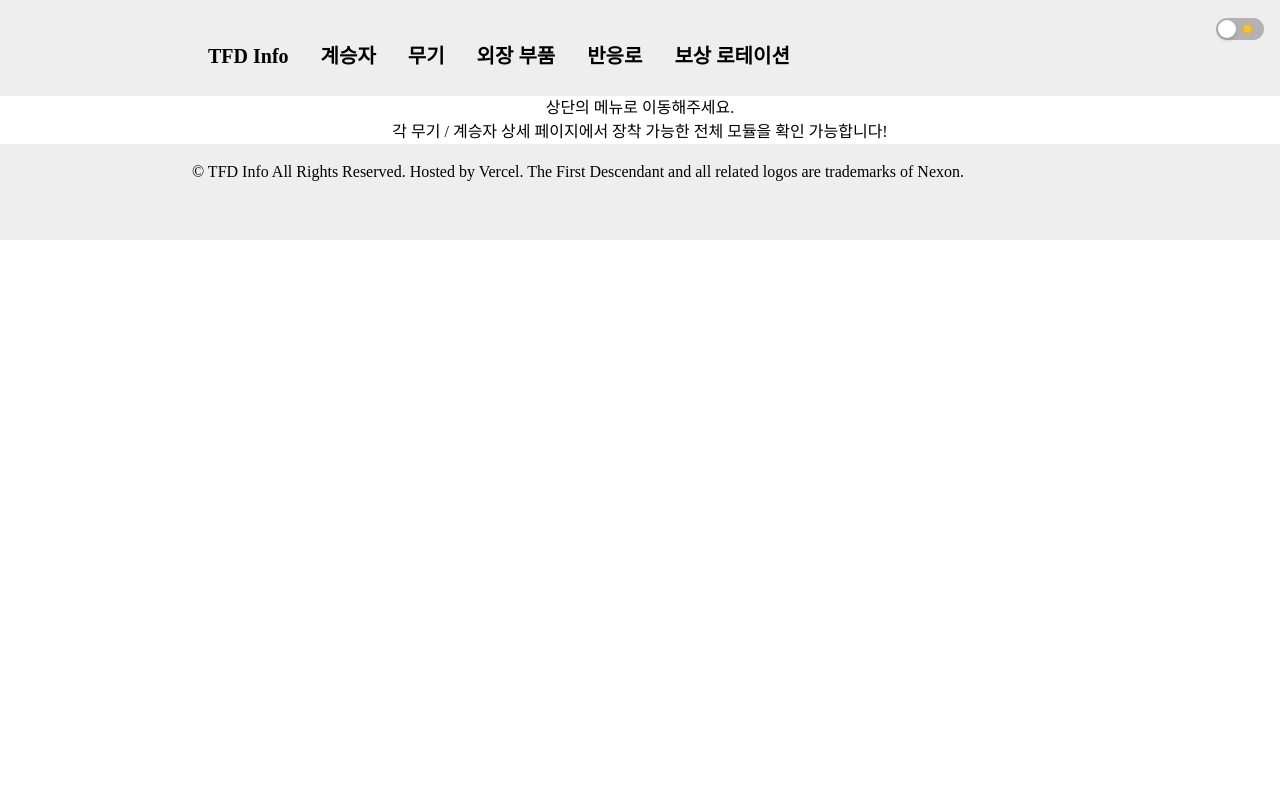
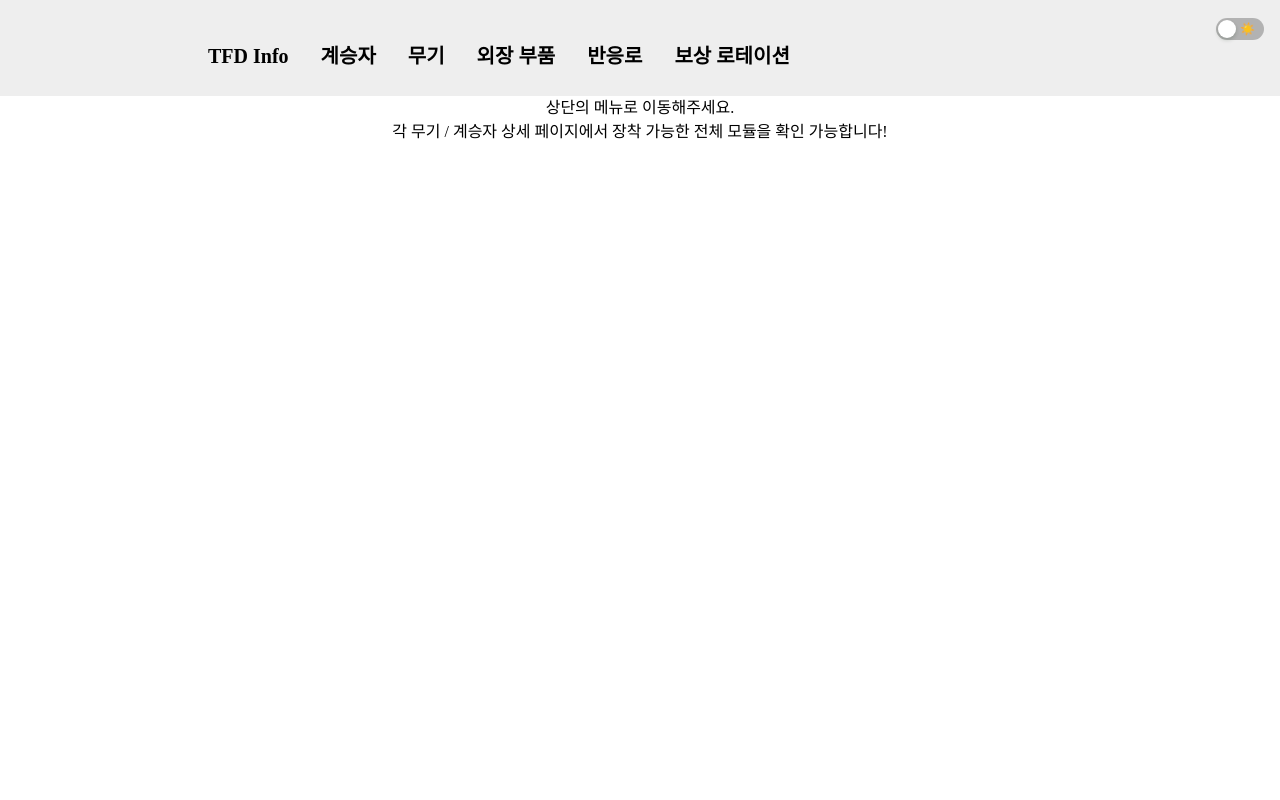
Before and after one commit to hyw0206/TFD_Info, a Next.js app: page / in a window 1280 px wide. Shown: the top 800 px of the page. Built offline with nearby package versions, Linux system fonts and the light colour scheme; a web font is replaced by a local one.

Commit message:
edit min screnn height

```diff
--- a/src/components/layout/Layout.tsx
+++ b/src/components/layout/Layout.tsx
@@ -41,7 +41,7 @@ export default function Layout(props: { children: JSX.Element }) {
           </div>
         </div>
       </div>
-      <div className="dark:bg-darkbg dark:text-gray-100">
+      <div className="min-h-screen dark:bg-darkbg dark:text-gray-100">
         {props.children}
       </div>
       <Analytics />
```
